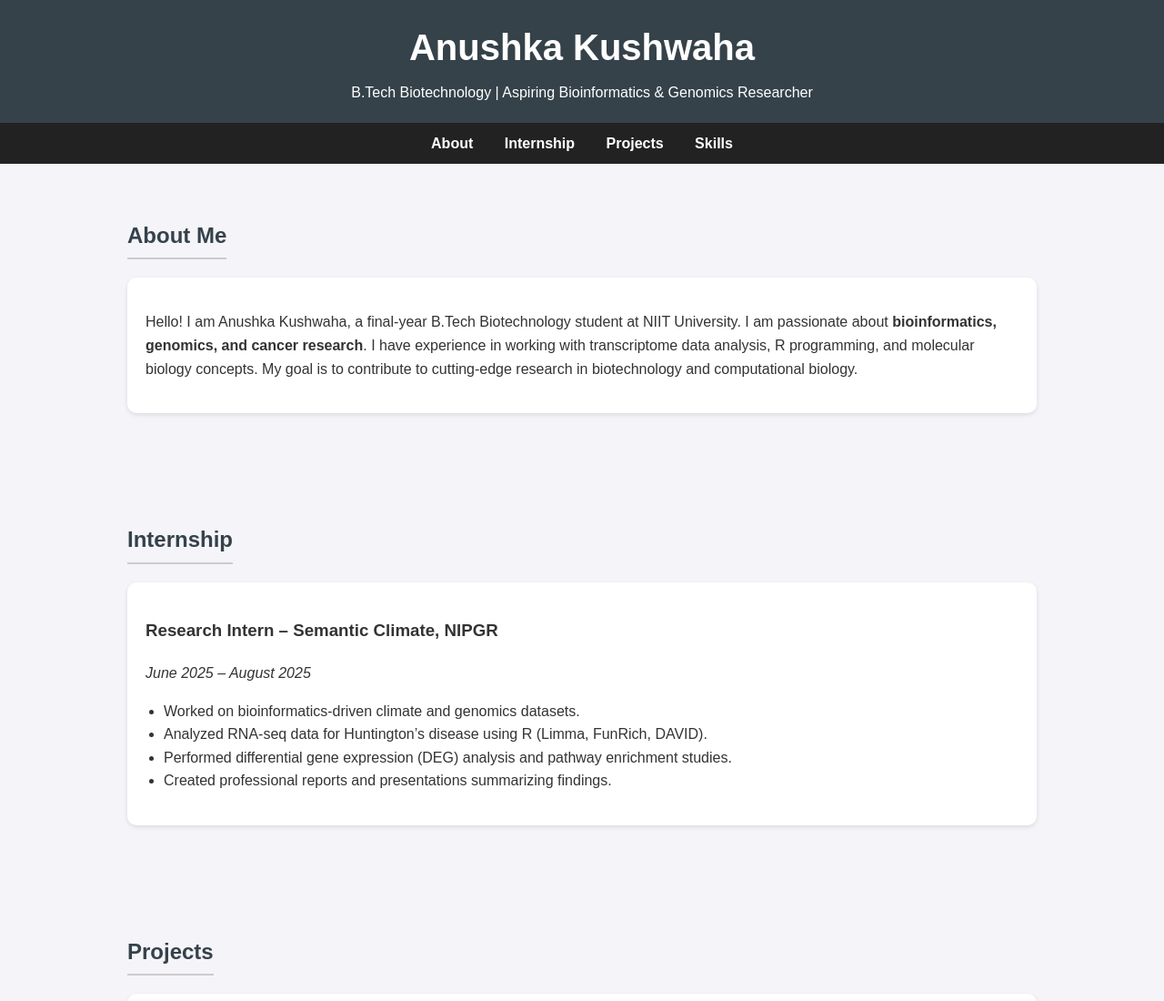
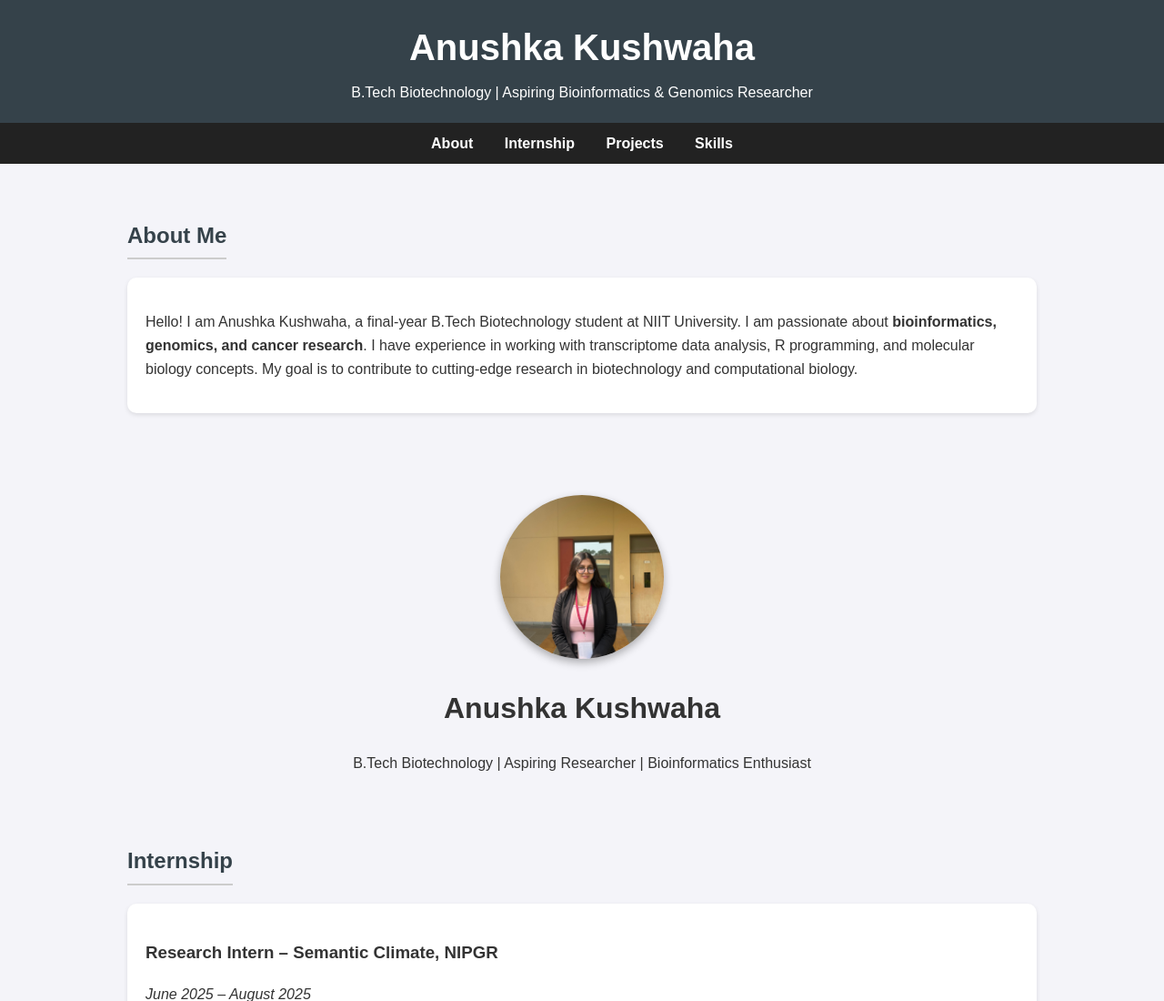
Before and after one commit to Anushka111203/anushka-kushwaha.github.io, a plain HTML site: page index.html in a window 1280 px wide. Shown: the top 1100 px of the page at 91% size. Drawn offline with Linux system fonts and the light colour scheme.

Commit message:
Update index.html

```diff
--- a/index.html
+++ b/index.html
@@ -95,6 +95,15 @@
     </div>
   </section>
 
+  <!-- Profile Image Section -->
+<div style="text-align: center; margin-top: 30px;">
+  <img src="myphoto.jpg" alt="Anushka Kushwaha"
+       style="width:180px; height:180px; border-radius:50%; object-fit:cover; box-shadow:0px 4px 10px rgba(0,0,0,0.3);">
+  <h1>Anushka Kushwaha</h1>
+  <p>B.Tech Biotechnology | Aspiring Researcher | Bioinformatics Enthusiast</p>
+</div>
+
+
   <section id="internship">
     <h2>Internship</h2>
     <div class="card">
```
